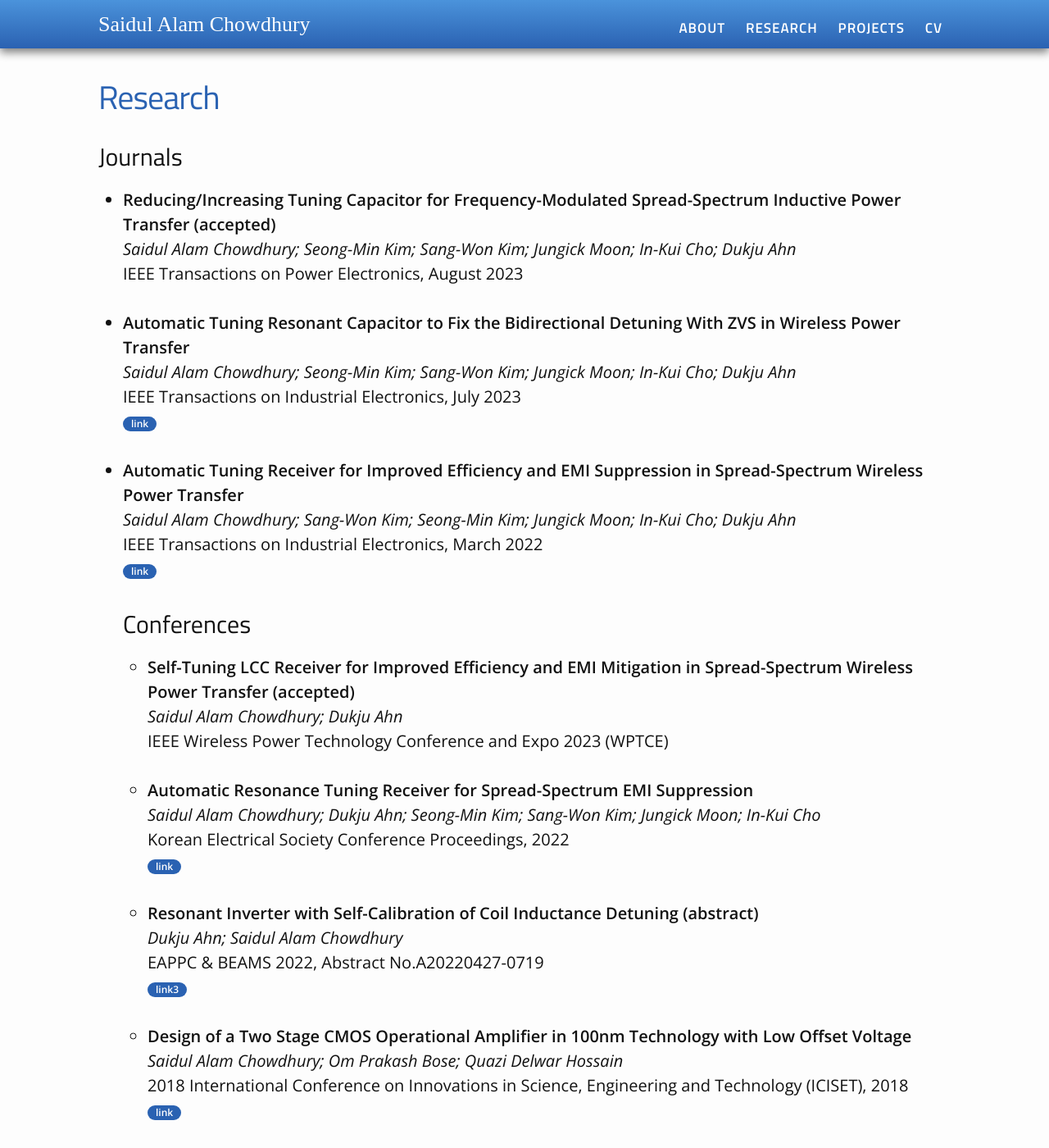
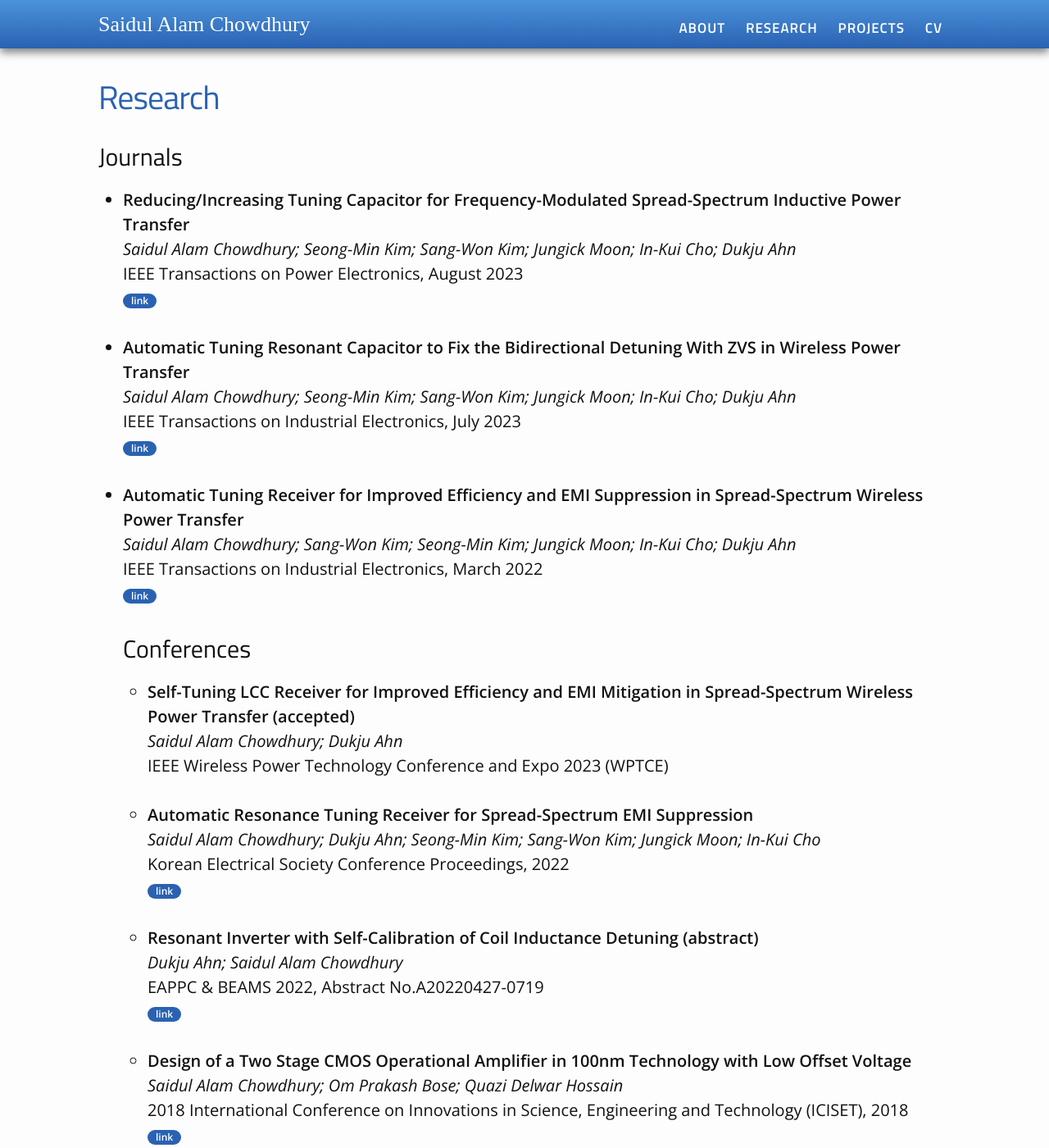
Before and after one commit to saidul105/saidul105.github.io, a Jekyll site: the page built from research.md, in a window 1280 px wide and 1400 px high. Shown: the whole window at 82% size. Built offline with Jekyll 4.4.1, drawn with Linux system fonts in a browser that asks for light colours.

Commit message:
Update research.md

```diff
--- a/research.md
+++ b/research.md
@@ -9,10 +9,10 @@ title: Research
 <h2>Journals</h2>
 <ul>
 	 <li>
-		<b>Reducing/Increasing Tuning Capacitor for Frequency-Modulated Spread-Spectrum Inductive Power Transfer (accepted)</b><br>
+		<b>Reducing/Increasing Tuning Capacitor for Frequency-Modulated Spread-Spectrum Inductive Power Transfer</b><br>
 		<i>Saidul Alam Chowdhury; Seong-Min Kim; Sang-Won Kim; Jungick Moon; In-Kui Cho; Dukju Ahn</i><br>
 		IEEE Transactions on Power Electronics, August 2023<br>
-
+		<a href="https://ieeexplore.ieee.org/document/10210683"><div class="color-button">link</div></a>
 	</li><br>
  <li>
 		<b>Automatic Tuning Resonant Capacitor to Fix the Bidirectional Detuning With ZVS in Wireless Power Transfer</b><br>
@@ -47,7 +47,7 @@ title: Research
 		<b>Resonant Inverter with Self-Calibration of Coil Inductance Detuning (abstract)</b><br>
 		<i>Dukju Ahn; Saidul Alam Chowdhury</i><br>
 		EAPPC & BEAMS 2022, Abstract No.A20220427-0719<br>
-		<a  href="EAPPC.pdf"><div class="color-button">link3</div></a>
+		<a  href="EAPPC22.pdf"><div class="color-button">link</div></a>
 	</li><br>
  <li>
 		<b>Design of a Two Stage CMOS Operational Amplifier in 100nm Technology with Low Offset Voltage</b><br>
```
